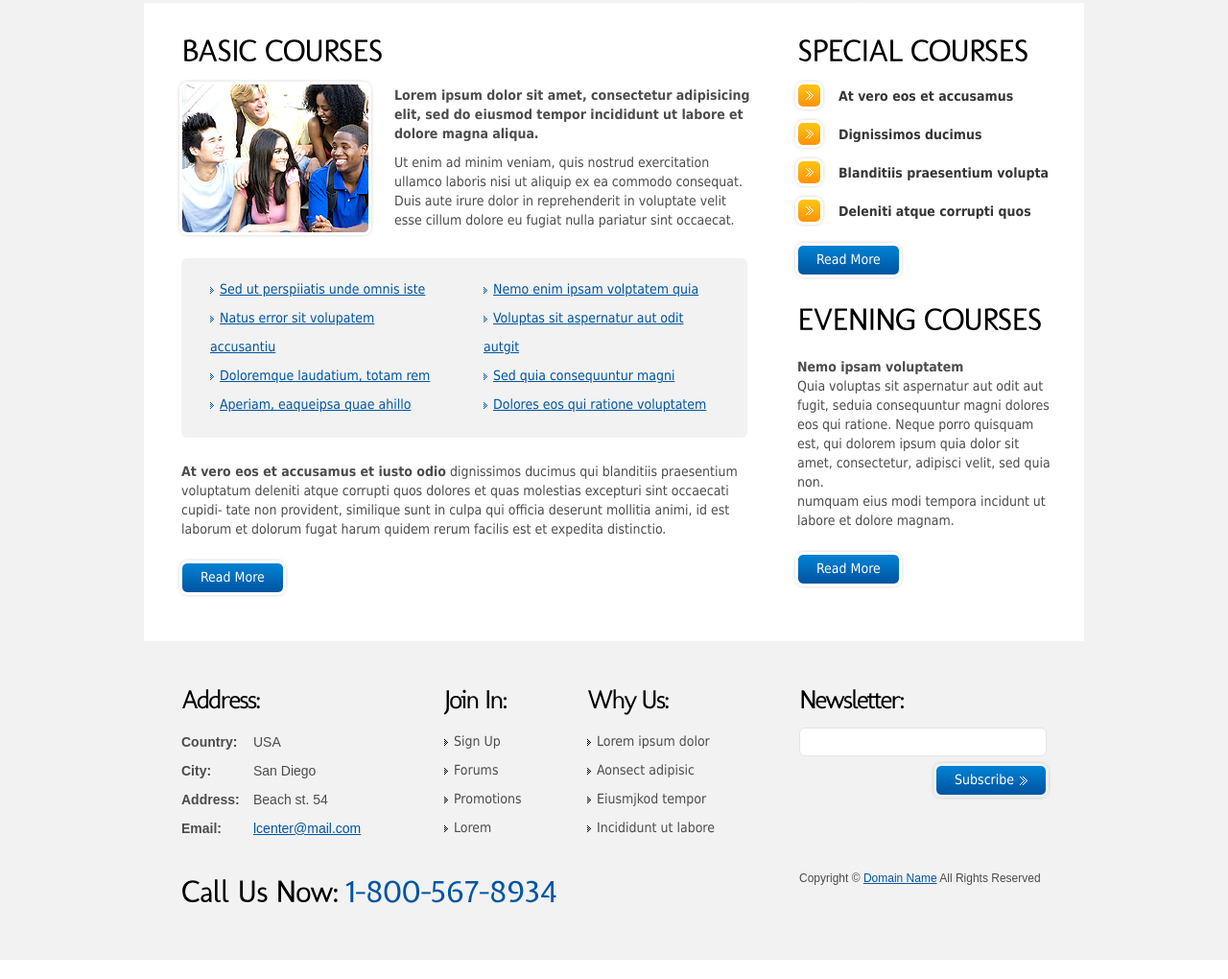
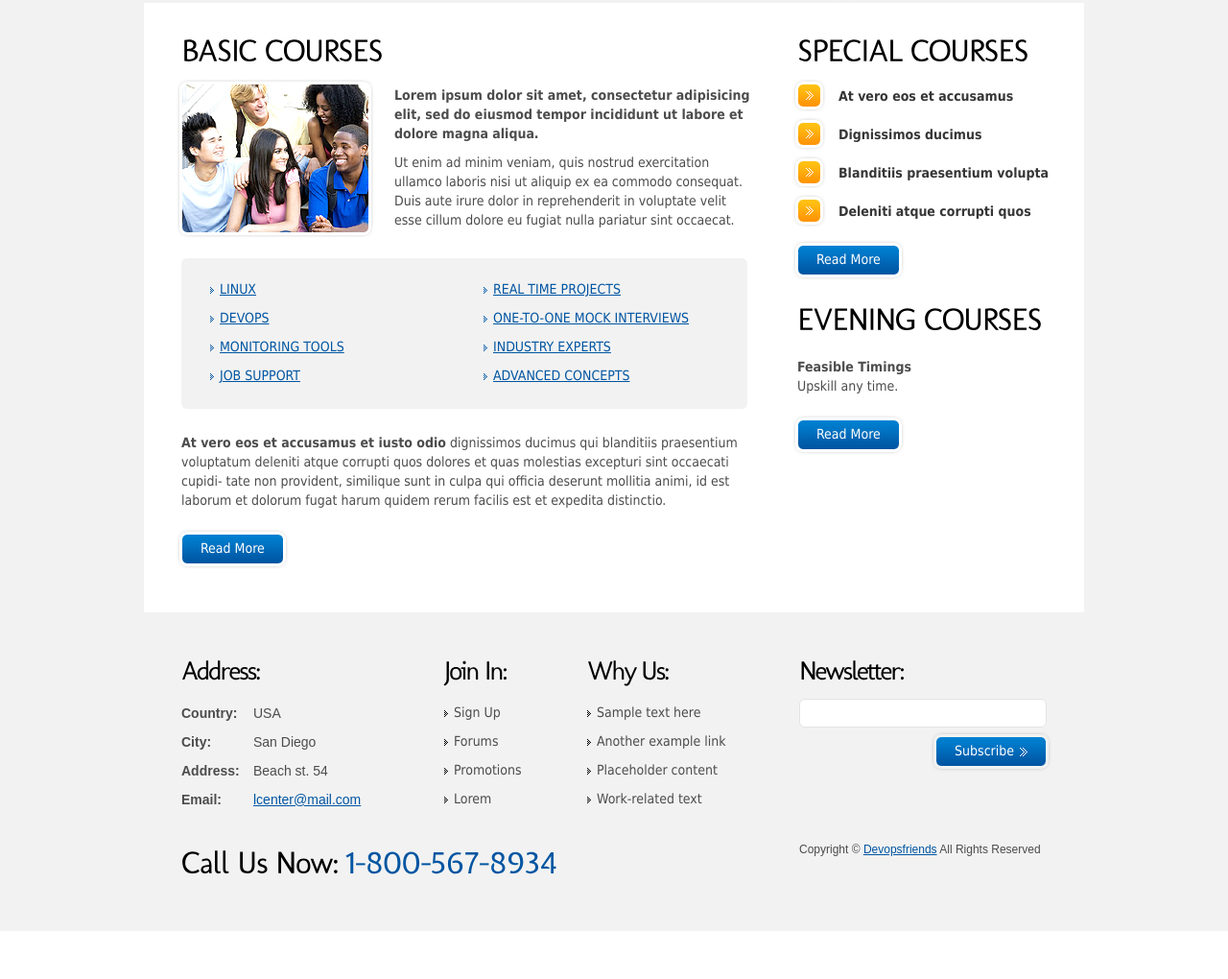
Before and after one commit to smobinulla/devopsfriends, a plain HTML site: page courses.html in a window 1280 px wide. Shown: the part 373-1393 px from the top of the page at 96% size. After the commit the page ends 1363 px from the top, so only its background shows below. Drawn offline with Linux system fonts and the light colour scheme.

```diff
--- a/courses.html
+++ b/courses.html
@@ -65,18 +65,18 @@
                 <div class="wrapper">
                   <div class="cols">
                     <ul class="list3">
-                      <li><a href="#">Sed ut perspiiatis unde omnis iste</a></li>
-                      <li><a href="#">Natus error sit volupatem accusantiu</a></li>
-                      <li><a href="#">Doloremque laudatium, totam rem</a></li>
-                      <li><a href="#">Aperiam, eaqueipsa quae ahillo</a></li>
+                      <li><a href="#">LINUX</a></li>
+                      <li><a href="#">DEVOPS</a></li>
+                      <li><a href="#">MONITORING TOOLS</a></li>
+                      <li><a href="#">JOB SUPPORT</a></li>
                     </ul>
                   </div>
                   <div class="cols pad_left2">
                     <ul class="list3">
-                      <li><a href="#">Nemo enim ipsam volptatem quia</a></li>
-                      <li><a href="#">Voluptas sit aspernatur aut odit autgit</a></li>
-                      <li><a href="#">Sed quia consequuntur magni</a></li>
-                      <li><a href="#">Dolores eos qui ratione voluptatem</a></li>
+                      <li><a href="#">REAL TIME PROJECTS</a></li>
+                      <li><a href="#">ONE-TO-ONE MOCK INTERVIEWS</a></li>
+                      <li><a href="#">INDUSTRY EXPERTS</a></li>
+                      <li><a href="#">ADVANCED CONCEPTS</a></li>
                     </ul>
                   </div>
                 </div>
@@ -97,9 +97,8 @@
             <a href="#" class="button"><span><span>Read More</span></span></a>
             <div class="pad_left1">
               <h2 class="marg_top1">Evening Courses</h2>
-              <p><strong>Nemo ipsam voluptatem</strong><br>
-                Quia voluptas sit aspernatur aut odit aut fugit, seduia consequuntur magni dolores eos qui ratione. Neque porro quisquam est, qui dolorem ipsum quia dolor sit amet, consectetur, adipisci velit, sed quia non.<br>
-                numquam eius modi tempora incidunt ut labore et dolore magnam.</p>
+              <p><strong>Feasible Timings</strong><br>
+                Upskill any time.</p>
             </div>
             <a href="#" class="button"><span><span>Read More</span></span></a> </article>
         </div>
@@ -135,10 +134,10 @@
               <article class="col_3 pad_left2">
                 <h3>Why Us:</h3>
                 <ul class="list2">
-                  <li><a href="#">Lorem ipsum dolor </a></li>
-                  <li><a href="#">Aonsect adipisic</a></li>
-                  <li><a href="#">Eiusmjkod tempor </a></li>
-                  <li><a href="#">Incididunt ut labore </a></li>
+                  <li><a href="#">Sample text here</a></li>
+                  <li><a href="#">Another example link</a></li>
+                  <li><a href="#">Placeholder content</a></li>
+                  <li><a href="#">Work-related text</a></li>
                 </ul>
               </article>
               <article class="col_4 pad_left2">
@@ -155,7 +154,7 @@
             </div>
             <div class="wrapper">
               <article class="call"> <span class="call1">Call Us Now: </span><span class="call2">1-800-567-8934</span> </article>
-              <article class="col_4 pad_left2">Copyright &copy; <a href="#">Domain Name</a> All Rights Reserved<br>
+              <article class="col_4 pad_left2">Copyright &copy; <a href="#">Devopsfriends</a> All Rights Reserved<br>
               </a></article>
             </div>
           </div>
```
Also changed, not shown: admissions.html (+2 -2 lines), index.html (+8 -8 lines), programs.html (+4 -4 lines), images/logo.png (renamed from images/logo.png.jpg).
